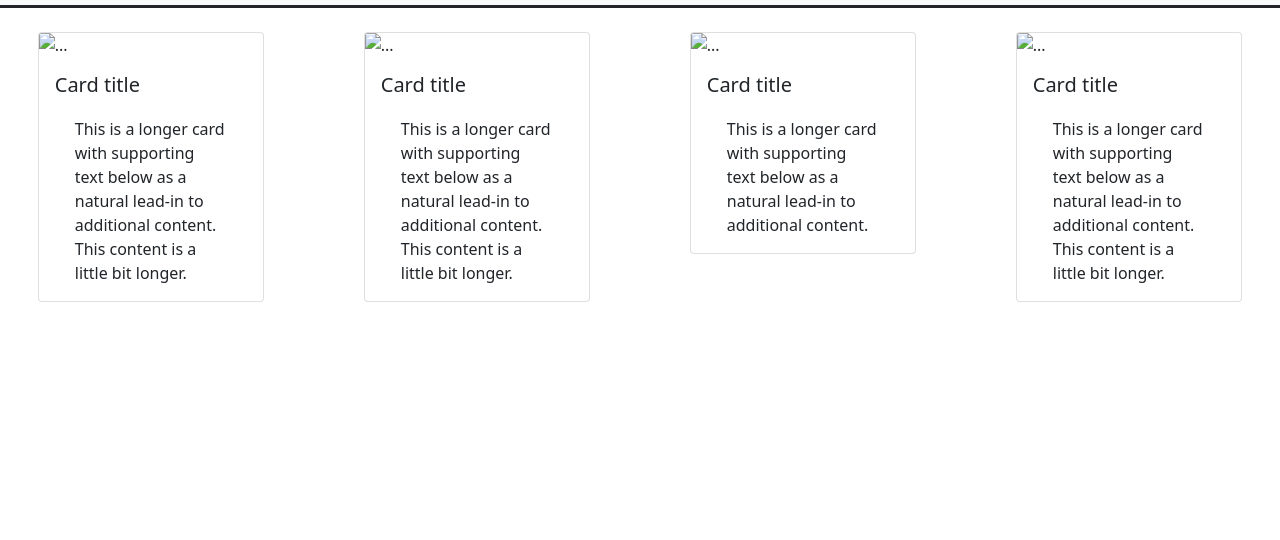
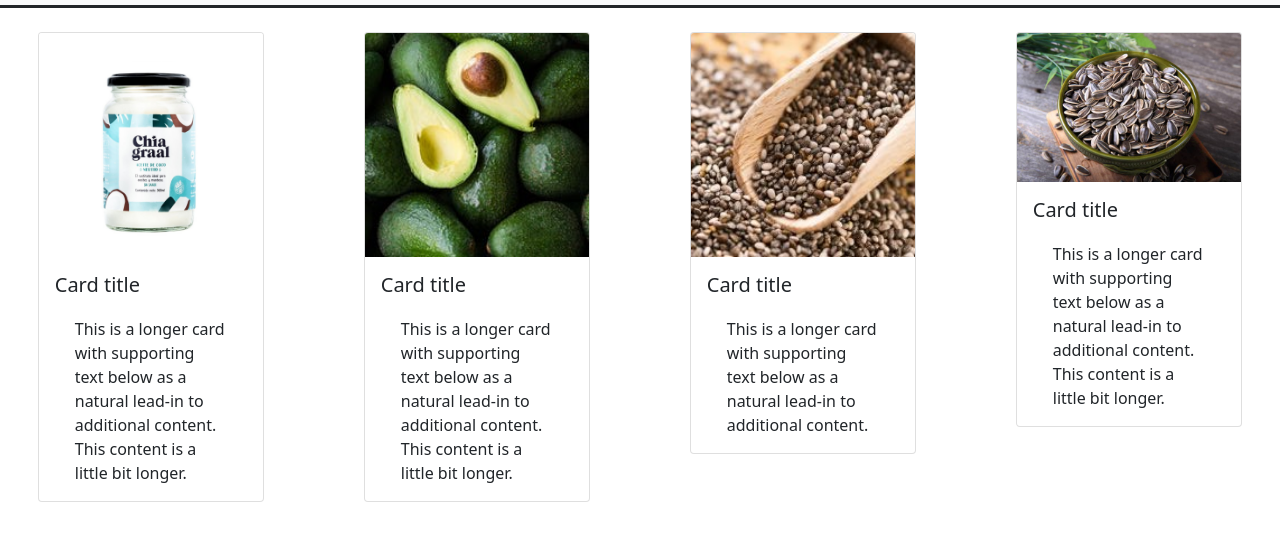
Before and after one commit to GenaroRucireto/Eneldo-Rucireto, a website: page pages/almacen.html in a window 1280 px wide. Shown: the part 152-692 px from the top of the page. Drawn offline with nearby package versions, Linux system fonts and the light colour scheme; files that its build step writes are made by us from their sources; the site is published under a folder, as on GitHub Pages, so addresses that start at the root find nothing; files whose address does not match are found by name.

Commit message:
imagenes

```diff
--- a/pages/almacen.html
+++ b/pages/almacen.html
@@ -47,7 +47,7 @@
       <div class="row mt-4  row-cols-1 row-cols-md-2 row-cols-lg-4 ">
         <div class="col-g-1">
           <div class="card w-75">
-            <img src="/imagenes/coco.png" class="card-img-top" alt="...">
+            <img src="./imagenes/coco.png" class="card-img-top" alt="...">
             <div class="card-body">
               <h5 class="card-title">Card title</h5>
               <p class="card-text">This is a longer card with supporting text below as a natural lead-in to additional content. This content is a little bit longer.</p>
@@ -56,7 +56,7 @@
         </div>
         <div class="col-g-2">
           <div class="card w-75">
-            <img src="/imagenes/palta.jpg" class="card-img-top" alt="...">
+            <img src="./imagenes/palta.jpg" class="card-img-top" alt="...">
             <div class="card-body">
               <h5 class="card-title">Card title</h5>
               <p class="card-text">This is a longer card with supporting text below as a natural lead-in to additional content. This content is a little bit longer.</p>
@@ -65,7 +65,7 @@
         </div>
         <div class="col-g-3">
           <div class="card w-75">
-            <img src="/imagenes/chia.jpg" class="card-img-top" alt="...">
+            <img src="./imagenes/chia.jpg" class="card-img-top" alt="...">
             <div class="card-body">
               <h5 class="card-title">Card title</h5>
               <p class="card-text">This is a longer card with supporting text below as a natural lead-in to additional content.</p>
@@ -74,7 +74,7 @@
         </div>
         <div class="col-g-4">
           <div class="card w-75">
-            <img src="/imagenes/girasol.jpg" class="card-img-top" alt="...">
+            <img src="./imagenes/girasol.jpg" class="card-img-top" alt="...">
             <div class="card-body">
               <h5 class="card-title">Card title</h5>
               <p class="card-text">This is a longer card with supporting text below as a natural lead-in to additional content. This content is a little bit longer.</p>
```
Also changed, not shown: pages/contacto.html (+1 -1 lines).
